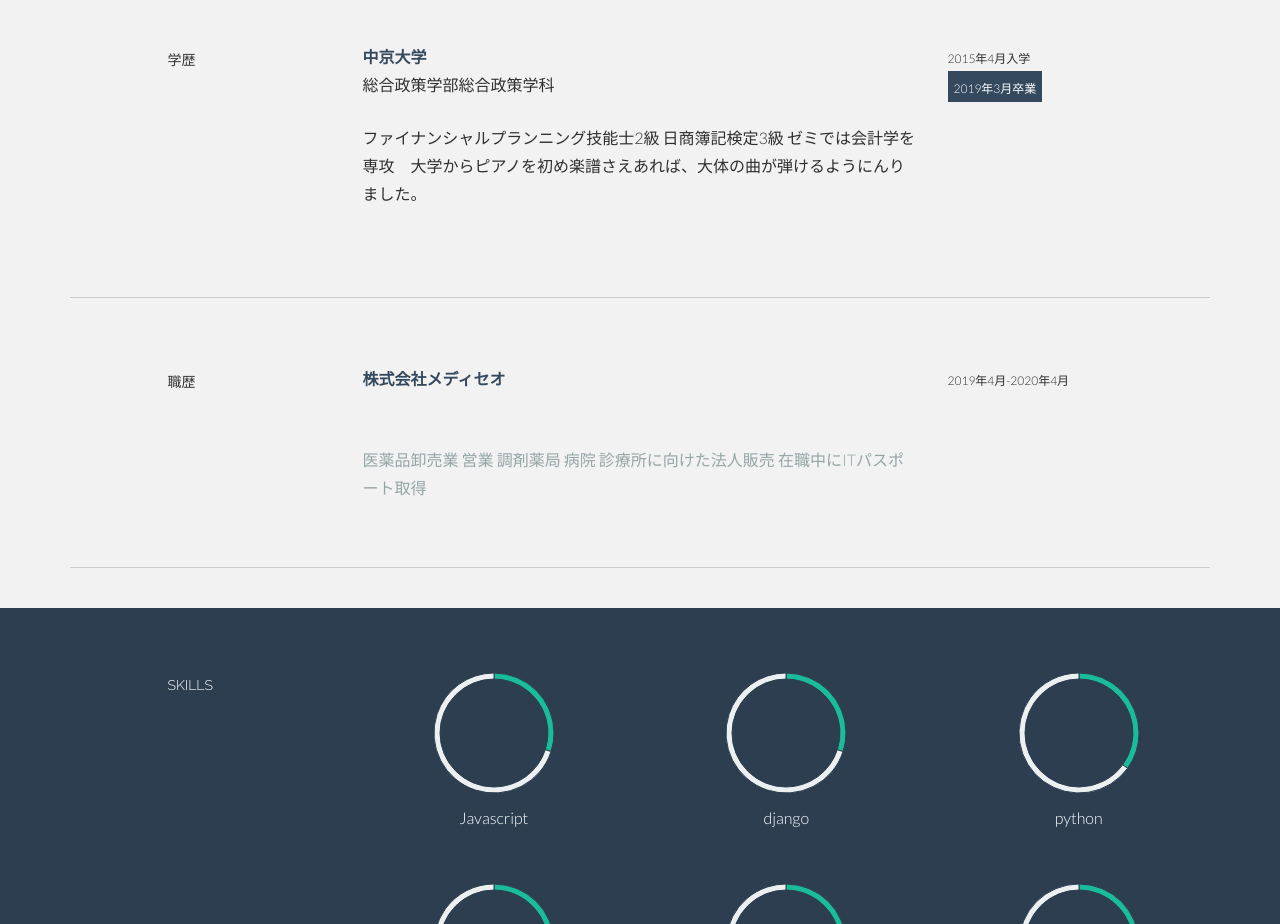
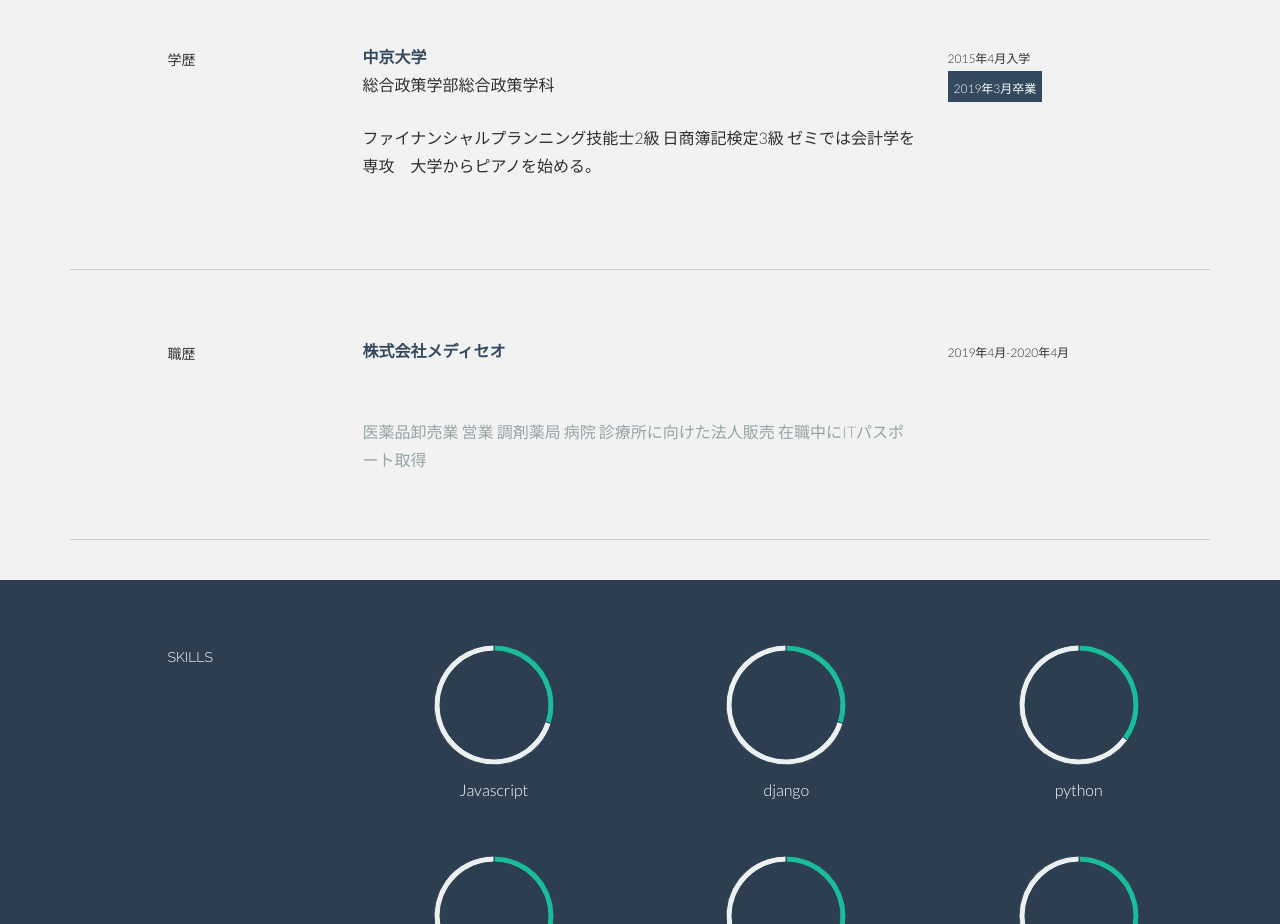
Before and after one commit to kimkim0814/t.kim-portfolio, a plain HTML site: page index.html in a window 1280 px wide. Shown: the part 920-1844 px from the top of the page. Drawn offline with Linux system fonts and the light colour scheme.

Commit message:
Update index.html

```diff
--- a/index.html
+++ b/index.html
@@ -120,7 +120,7 @@
         <div class="col-lg-6">
           <p>
             <t>中京大学</t><br/>総合政策学部総合政策学科 <br/>
-            <p>ファイナンシャルプランニング技能士2級 日商簿記検定3級 ゼミでは会計学を専攻　大学からピアノを初め楽譜さえあれば、大体の曲が弾けるようにんりました。</p>
+            <p>ファイナンシャルプランニング技能士2級 日商簿記検定3級 ゼミでは会計学を専攻　大学からピアノを始める。</p>
           </p>
         </div>
         <div class="col-lg-3">
```
